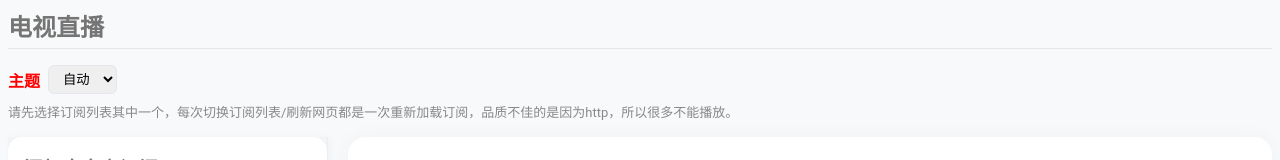
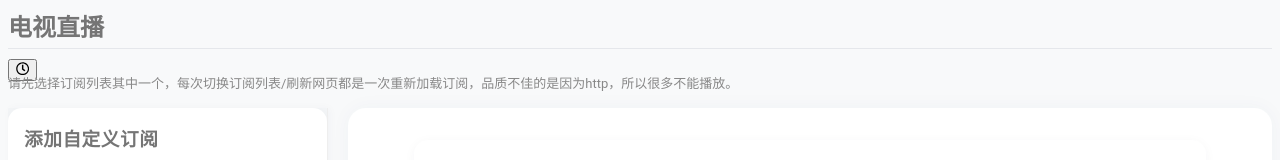
Before and after one commit to sjnhnp/m3u-player, a React (Vite) app in the folder frontend/: page / in a window 1280 px wide. Shown: the top 160 px of the page. Built offline with nearby package versions, Linux system fonts and the light colour scheme; no server answers.

Commit message:
Update ThemeSwitcher.jsx

```diff
--- a/frontend/src/components/ThemeSwitcher.jsx
+++ b/frontend/src/components/ThemeSwitcher.jsx
@@ -1,40 +1,76 @@
-// ThemeSwitcher.jsx
-import React from "react";
+// src/components/ThemeSwitcher.jsx
+import React, { useState, useEffect, useRef } from "react";
+import { FaRegSun, FaRegMoon, FaRegClock } from "react-icons/fa"; // ☀️ 🌙 ⏰
 
+/**
+ * 小白理解版：
+ * 1) 点右上角图标 => 打开一个小菜单
+ * 2) 菜单里点“白天 / 夜晚 / 自动”即可切主题
+ * 3) 结果写入 localStorage，刷新页面还能记住
+ */
 export default function ThemeSwitcher() {
-  function handleChange(e) {
-    const mode = e.target.value;
-    document.body.classList.remove('dark', 'light');
-    if (mode === 'dark')   document.body.classList.add('dark');
-    if (mode === 'light')  document.body.classList.add('light');
-    // 'auto' 则不加额外类名
-    // 尽量用 localStorage 持久化，页面刷新后记忆用户选择
-    window.localStorage.setItem('__themeMode', mode);
+  const [mode, setMode] = useState("auto");   // 当前模式
+  const [showMenu, setShowMenu] = useState(false); // 是否展开菜单
+  const menuRef = useRef(null); // 用来监听“点空白处关闭菜单”
+
+  /* -------------- 第一次渲染：读 localStorage ------------- */
+  useEffect(() => {
+    const stored = localStorage.getItem("__themeMode") || "auto";
+    applyMode(stored);
+    setMode(stored);
+  }, []);
+
+  /* -------------- 监听点击页面其它地方就关菜单 ------------- */
+  useEffect(() => {
+    function handleClickOutside(e) {
+      if (menuRef.current && !menuRef.current.contains(e.target)) {
+        setShowMenu(false);
+      }
+    }
+    document.addEventListener("mousedown", handleClickOutside);
+    return () => document.removeEventListener("mousedown", handleClickOutside);
+  }, []);
+
+  /* -------------- 真正的“切主题”动作 ------------- */
+  function applyMode(nextMode) {
+    document.body.classList.remove("light", "dark"); // 先清理
+    if (nextMode === "light") document.body.classList.add("light");
+    if (nextMode === "dark") document.body.classList.add("dark");
+    localStorage.setItem("__themeMode", nextMode);
   }
-  // 首次加载时自动读取（建议加到App的useEffect里）
-  React.useEffect(()=>{
-    const stored = localStorage.getItem('__themeMode');
-    if(stored==='dark'||stored==='light'){
-      document.body.classList.add(stored);
-    }
-  },[]);
+
+  /* -------------- 处理菜单点击 ------------- */
+  function handleSelect(nextMode) {
+    applyMode(nextMode);
+    setMode(nextMode);
+    setShowMenu(false);
+  }
+
+  /* -------------- 当前图标显示什么？ ------------- */
+  const icon =
+    mode === "light" ? <FaRegSun /> :
+    mode === "dark"  ? <FaRegMoon /> :
+                       <FaRegClock />; // auto = 时钟图标
+
   return (
-    <div style={{display:'flex',alignItems:'center',gap:'0.5em',margin:'1em 0'}}>
-      <label style={{fontWeight:'bold',color:'var(--color-primary)'}}>主题</label>
-      <select
-        aria-label="颜色模式"
-        onChange={handleChange}
-        defaultValue={localStorage.getItem('__themeMode') || "auto"}
-        style={{
-          padding: '5px 10px',
-          borderRadius: '6px',
-          border: '1px solid var(--color-border)',
-          fontWeight: 500
-        }}>
-        <option value="auto">自动</option>
-        <option value="light">白天</option>
-        <option value="dark">夜晚</option>
-      </select>
+    <div className="theme-switcher" ref={menuRef}>
+      {/* 顶部右侧那颗按钮 */}
+      <button
+        className="theme-btn"
+        aria-label="选择主题"
+        onClick={() => setShowMenu((v) => !v)}
+      >
+        {icon}
+      </button>
+
+      {/* 弹出的菜单 */}
+      {showMenu && (
+        <ul className="theme-menu">
+          <li onClick={() => handleSelect("auto")}>自动（跟随系统）</li>
+          <li onClick={() => handleSelect("light")}>白天</li>
+          <li onClick={() => handleSelect("dark")}>夜晚</li>
+        </ul>
+      )}
     </div>
   );
 }
```
